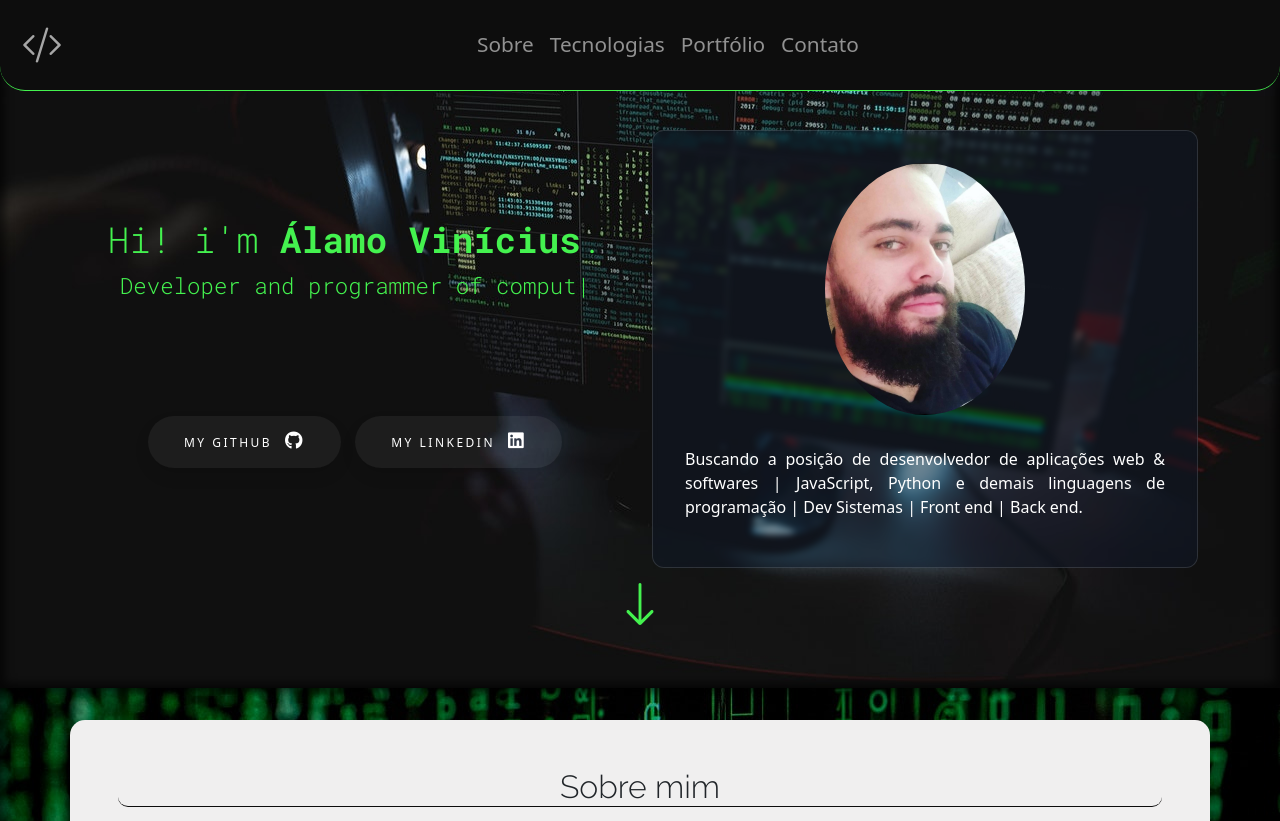
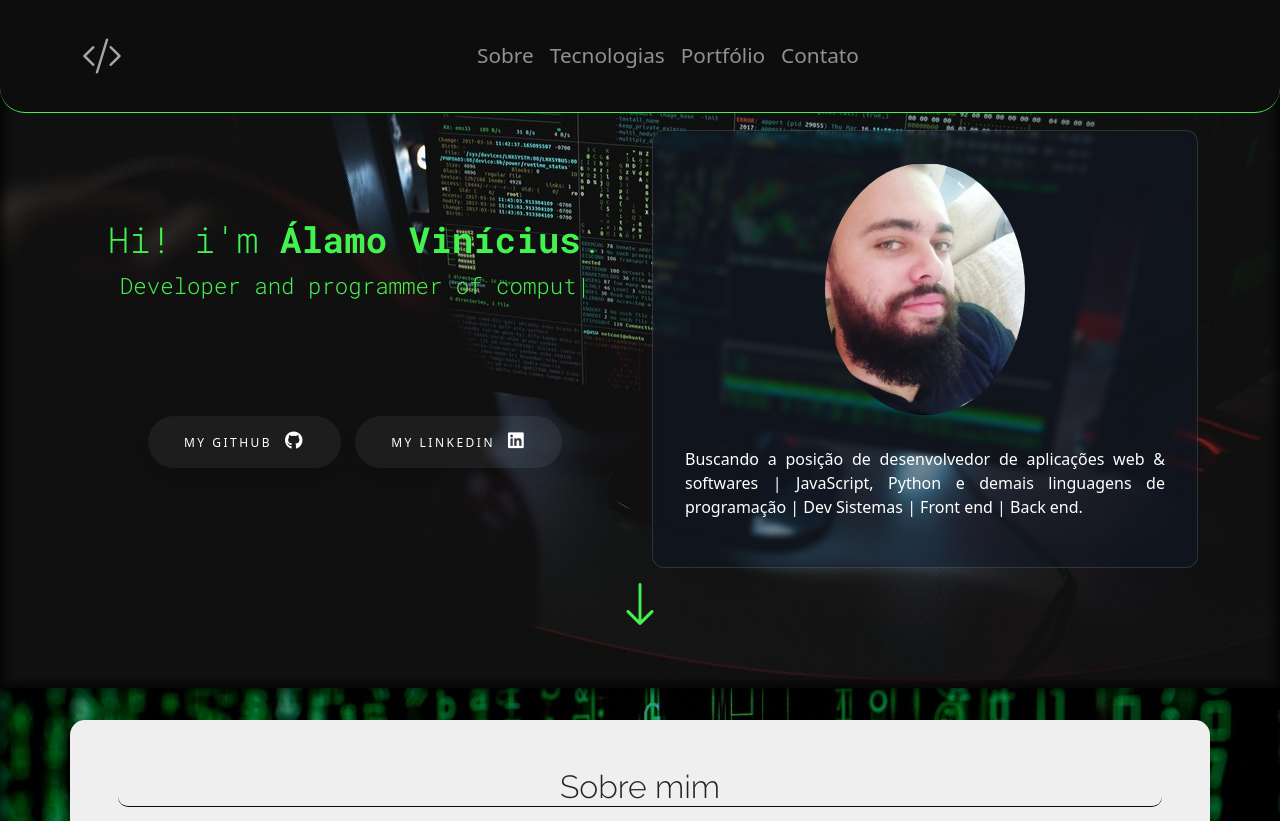
Before and after one commit to AlamoVinicius/alamo-dev, a plain HTML site: page index.html in a window 1280 px wide. Shown: the top 821 px of the page. Drawn offline with nearby package versions, Linux system fonts and the light colour scheme.

Commit message:
ajuste navbar

```diff
--- a/css/style.css
+++ b/css/style.css
@@ -29,6 +29,10 @@ body {
   color: rgba(255, 255, 255, 0.637);
 }
 
+.navbar {
+  padding: 1em;
+  max-width: 100vw;
+}
 
 /* text and buttons */
 
--- a/index.html
+++ b/index.html
@@ -33,8 +33,8 @@
 
 <body>
   <header>
-    <nav class="navbar navbar-expand-lg navbar-dark header-area fixed-top">
-      <div class="container-fluid">
+    <nav class="navbar navbar-expand-md navbar-dark header-area fixed-top">
+      <div class="container">
         <a class="navbar-brand" href="#"><i class="bi bi-code-slash"></i></a>
         <button class="navbar-toggler" type="button" data-bs-toggle="collapse" data-bs-target="#navbarNavAltMarkup"
           aria-controls="navbarNavAltMarkup" aria-expanded="false" aria-label="Toggle navigation">
```
